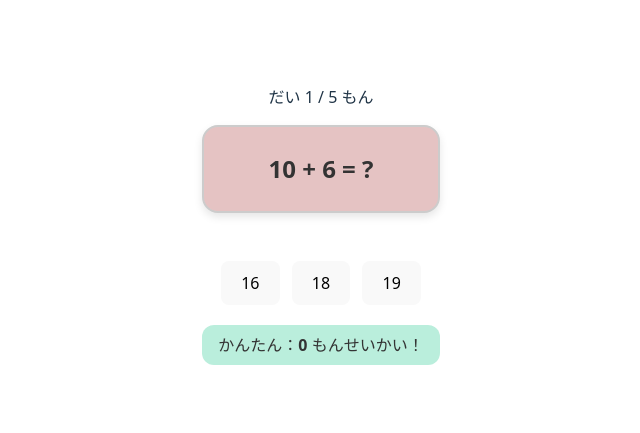
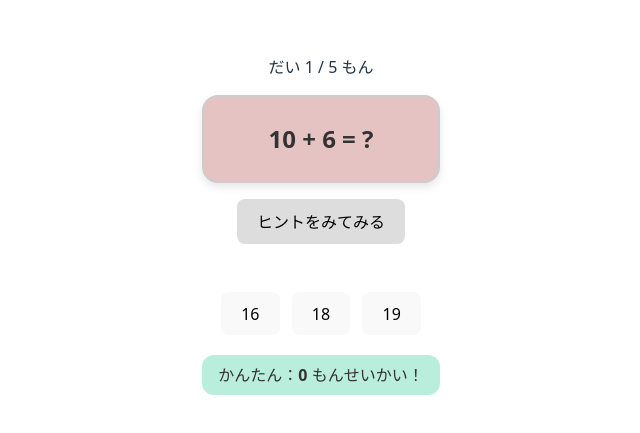
Before and after one commit to hakataminamiWS/weekly-games, a Vue app: page /game-this-week in a window 1280 px wide. Shown: the part 183-616 px from the top of the page, without its empty margins (319-959 px from the left). Built offline with nearby package versions, Linux system fonts and the light colour scheme.

Commit message:
add hint

```diff
--- a/src/components/GameThisWeek.vue
+++ b/src/components/GameThisWeek.vue
@@ -8,6 +8,31 @@
             <p class="expression">
                 {{ state.current.a }} + {{ state.current.b }} = ?
             </p>
+        </div>
+
+        <div>
+            <button
+                    class="hint_button"
+                    @click="toggleHint"
+                    :title="hintVisible ? 'ヒントをかくす' : 'ヒントをみてみる'">
+                {{ hintVisible ? 'ヒントをかくす' : 'ヒントをみてみる' }}
+            </button>
+            <div v-if="hintVisible" class="hint">
+                <p>
+                    「{{ state.current.a }} + {{ state.current.b }} 」
+                    は
+                    「10 + {{ state.current.a - 10 }} + {{ state.current.b }}」
+                    だよ
+                </p>
+                <p>
+                    まず
+                    「{{ state.current.a - 10 }} + {{ state.current.b }}」
+                    をけいさんしよう
+                </p>
+                <p>
+                    そのあと、こたえに 10 をたしてみよう
+                </p>
+            </div>
         </div>
 
         <div class="options">
@@ -41,6 +66,7 @@
 </template>
 
 <script setup>
+// top level object は、return 不要
 import { reactive, ref, watch } from 'vue'
 import { questions as allQuestions } from '../data/game-add-2-questions.js'
 import { useGameRoute } from '../composables/useGameRoute.js'
@@ -55,6 +81,12 @@ const maxQuestions = levelQuestionCount[level] ?? 5
 
 // シャッフルされた問題リストを保持（初期化とlevel変更時に再生成）
 const shuffled = ref([])
+
+// ヒント
+const hintVisible = ref(false)
+const toggleHint = () => {
+    hintVisible.value = !hintVisible.value
+}
 
 // Fisher-Yates shuffle
 function shuffle(array) {
@@ -167,6 +199,8 @@ async function answerAndBlur(opt, event) {
     event.target.blur()
     await answer(opt)
 }
+
+
 </script>
 
 <style scoped>
@@ -238,4 +272,10 @@ async function answerAndBlur(opt, event) {
     font-weight: bold;
     color: #333;
 }
+
+.hint_button {
+    color: black;
+    background-color: #ddd;
+    cursor: help;
+}
 </style>
```
